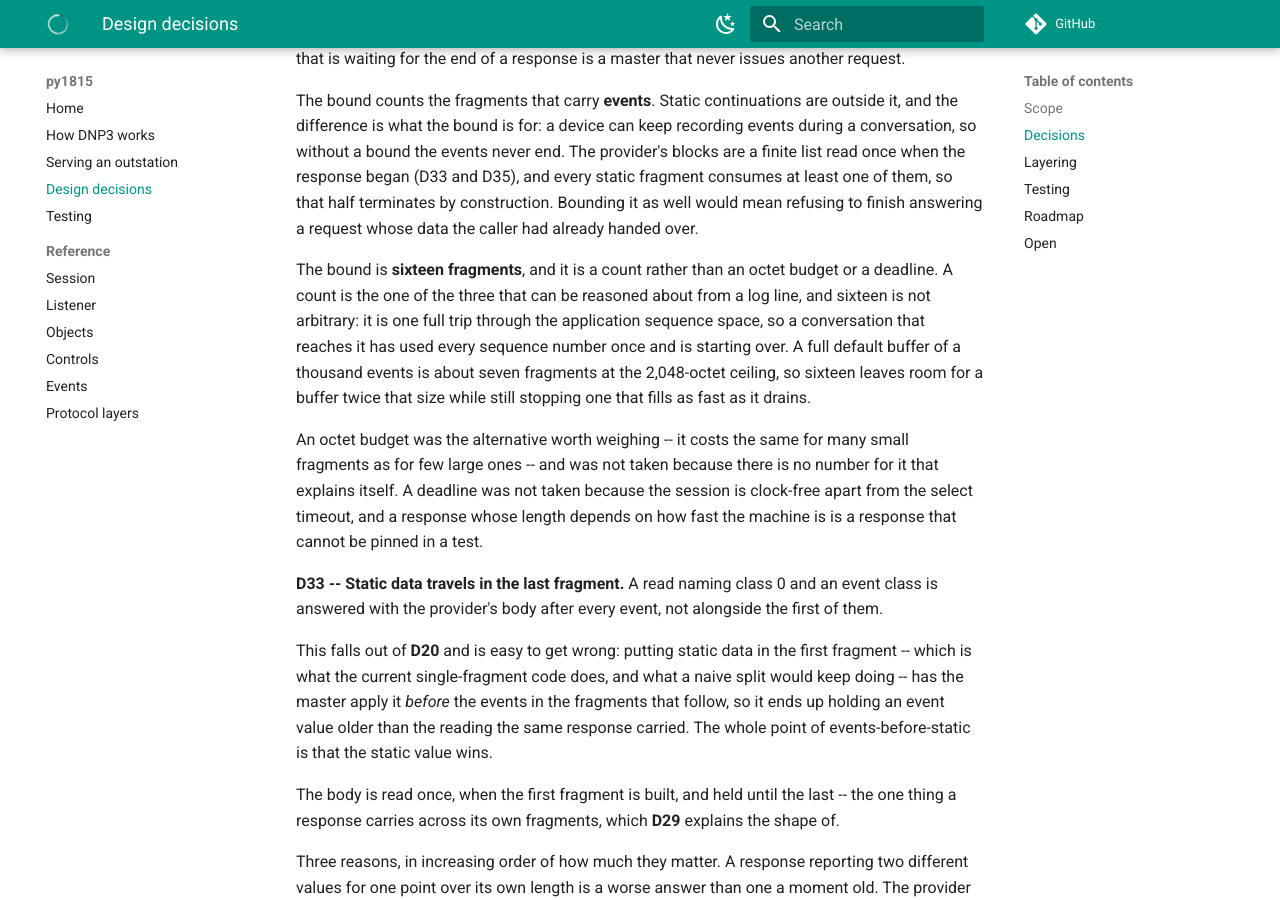
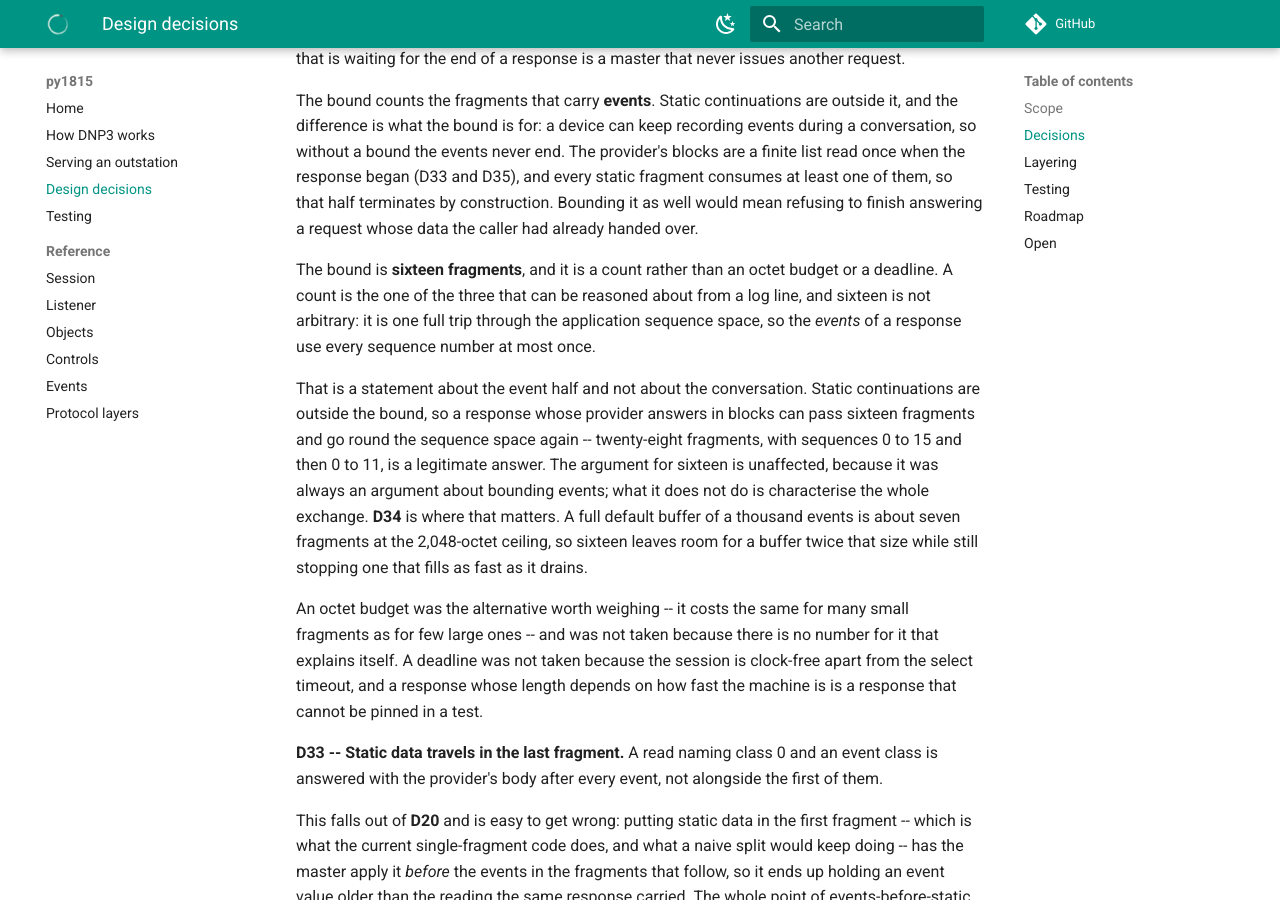
Before and after one commit to DERSecurity/py1815, an MkDocs documentation site: the page built from docs/DESIGN.md, in a window 1280 px wide and 900 px high, scrolled down 11222 px. Built offline with MkDocs 1.6.1 and Material for MkDocs 9.7.7, drawn with Linux system fonts in a browser that asks for light colours; comment, search, counter and statistics services are not loaded; some of the changed text lies outside the part shown.

Commit message:
Say what the bound characterises, and what one position of history does not
Three things from review, all of them documentation.

D32 justified sixteen as one full trip through the sequence space, and
that is true of a response's events rather than of the conversation.
Static continuations are outside the bound, so a provider answering in
blocks can run to twenty-eight fragments with sequences 0 to 15 and
then 0 to 11. The argument for sixteen survives untouched -- it was
always an argument about bounding events -- but anyone reasoning from
it would conclude a sequence number appears once per response, and it
does not.

D34 is where that matters. One position of history is unambiguous
locally and not globally, and D32 makes the global case reachable: a
confirmation delayed by exactly sixteen fragments names the number
`previous` now holds and is answered with a replay rather than ignored.

Recorded as deliberate rather than fixed. A replay retires nothing and
sends the fragment the master is owed next, so the worst case is a
duplicate of something it was waiting for. Telling the two apart would
mean tracking the sequences an association has spent, which is
machinery for a link that has already mislaid sixteen fragments' worth
of ordering -- and a master that far behind has lost the conversation,
which D30 answers.

And `_continue` sets CON unconditionally where `_handle_read` computes
it, which a reader had to reconstruct. The difference is the
conversation rather than the content: a single-fragment response with
nothing to retire needs no confirmation, and the last fragment of a
conversation does even when it carries the same nothing.

```diff
--- a/docs/DESIGN.md
+++ b/docs/DESIGN.md
@@ -475,8 +475,15 @@
 
 The bound is **sixteen fragments**, and it is a count rather than an octet budget or a deadline. A
 count is the one of the three that can be reasoned about from a log line, and sixteen is not
-arbitrary: it is one full trip through the application sequence space, so a conversation that
-reaches it has used every sequence number once and is starting over. A full default buffer of a
+arbitrary: it is one full trip through the application sequence space, so the *events* of a response
+use every sequence number at most once.
+
+That is a statement about the event half and not about the conversation. Static continuations are
+outside the bound, so a response whose provider answers in blocks can pass sixteen fragments and go
+round the sequence space again -- twenty-eight fragments, with sequences 0 to 15 and then 0 to 11,
+is a legitimate answer. The argument for sixteen is unaffected, because it was always an argument
+about bounding events; what it does not do is characterise the whole exchange. **D34** is where that
+matters. A full default buffer of a
 thousand events is about seven fragments at the 2,048-octet ceiling, so sixteen leaves room for a
 buffer twice that size while still stopping one that fills as fast as it drains.
 
@@ -533,6 +540,17 @@
 What is not answered is a confirmation *two sequence positions old*, which names a fragment this
 outstation has already seen confirmed and moved past. A master in that position has lost the
 conversation rather than a fragment of it, and **D30** lets its next request start a new one.
+
+One position of history is unambiguous locally and not globally, which **D32** makes reachable. A
+conversation that passes sixteen fragments goes round the sequence space again, and a confirmation
+delayed by exactly sixteen then arrives naming the number `previous` now holds -- so it is answered
+with a replay rather than ignored.
+
+That is deliberate rather than overlooked, and it is harmless: a replay retires nothing and sends
+the fragment the master is owed next, so the worst case is a duplicate of something it was waiting
+for. Distinguishing it would mean tracking sequences the association has actually spent, which is
+machinery for a link that has already mislaid sixteen fragments' worth of ordering -- and a master
+that far behind has lost the conversation, which **D30** already answers.
 
 **D35 -- A provider may say where its objects end, and static data then splits too.** `ReadProvider`
 keeps `read`, which returns octets and is the contract. Beside it, a provider may implement
```
Also changed, not shown: 1 other file.
